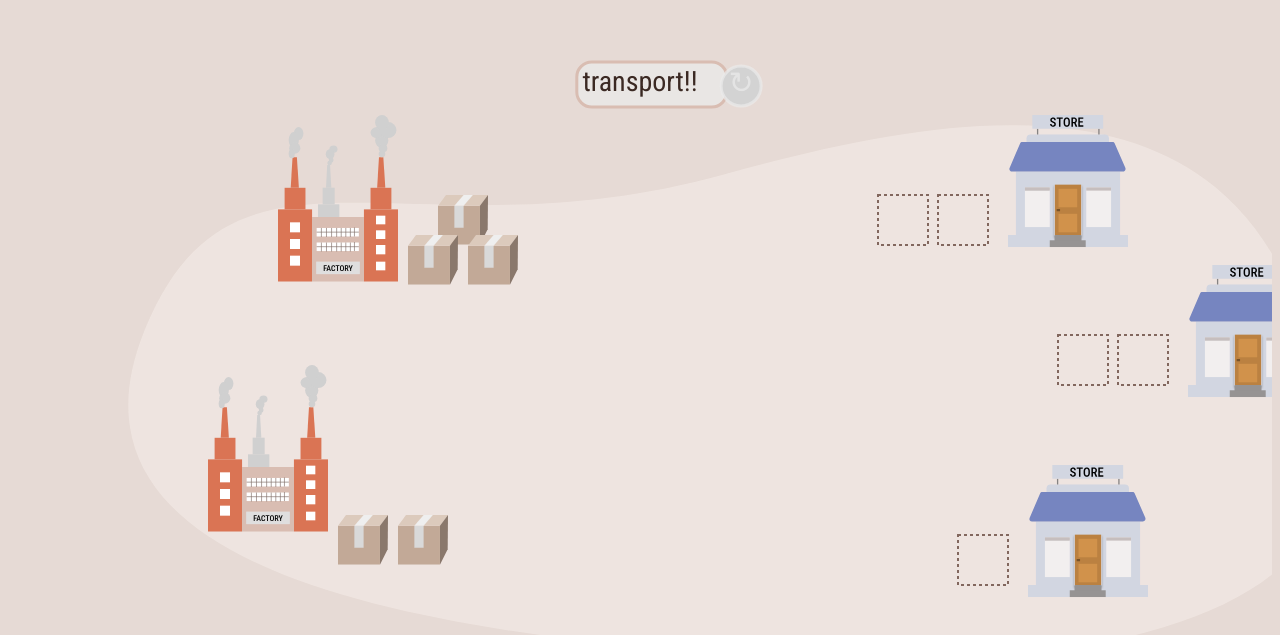
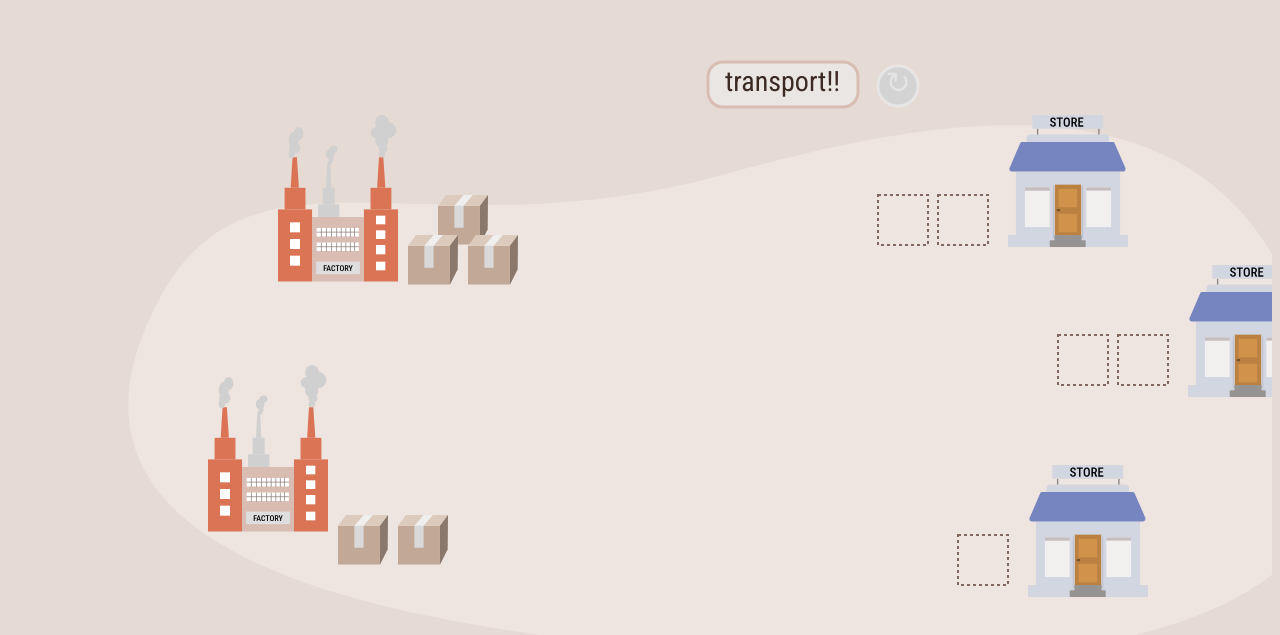
Before and after one commit to mf02511/Optimal-Transport-Visualization, a SvelteKit app: page / in a window 1280 px wide. Shown: the part 4908-5543 px from the top of the page. Built offline with nearby package versions, Linux system fonts and the light colour scheme; a web font is replaced by a local one.

Commit message:
adjusted buttons

```diff
--- a/src/components/Animation.svelte
+++ b/src/components/Animation.svelte
@@ -23,7 +23,7 @@ let play = 0;
 	>
 		<rect
 			class={play===0 ? 'animateButtonRect': 'disabledRect'}
-			x='45%'
+			x='700'
 			y='51%'
 			height='45'
 			width='150'
@@ -34,9 +34,9 @@ let play = 0;
 		/>
 		<text
 			class={play===0 ? 'animateButtonText': 'disabledText'}
-			x='50%'
+			x='717'
 			y='80%'
-			text-anchor='middle'
+			text-anchor='left'
 			style='font-family: "Roboto Condensed", sans-serif; font-size: 28px'
 		>
 			transport!!
@@ -51,7 +51,7 @@ let play = 0;
 	>
 		<circle
 			class={play===1 ? 'resetAnimate':'disabledCircle'}
-			cx='58%'
+			cx='890'
 			cy='75%'
 			r='20'
 			fill='rgba(235, 235, 235, 0.7)'
@@ -60,7 +60,7 @@ let play = 0;
   		/>
 		<text
 			class={play===1 ? 'resetAnimateText':'disabledText'}
-			x='58%'
+			x='890'
 			y='82%'
 			text-anchor='middle'
 			style='font-size: 30px'
```
